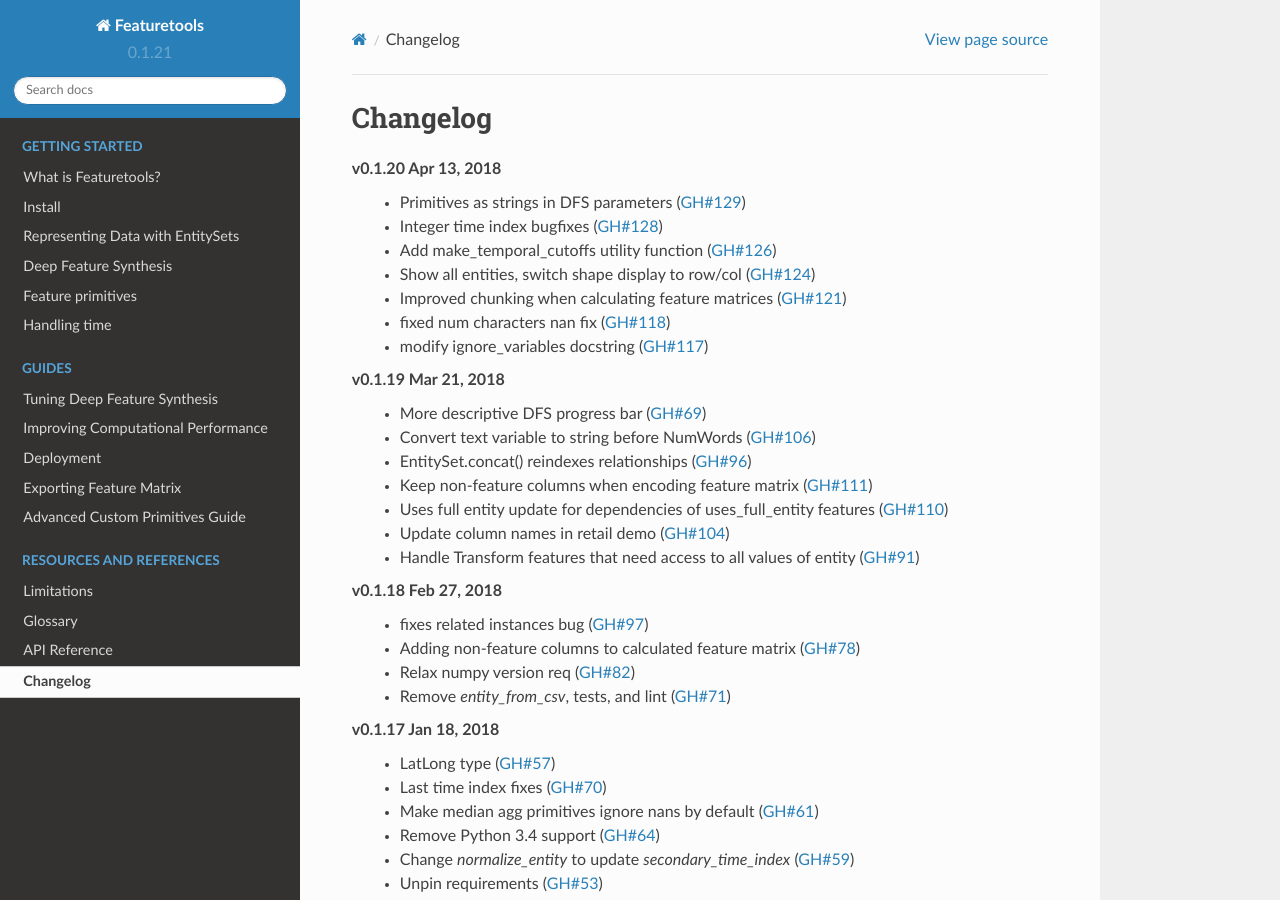
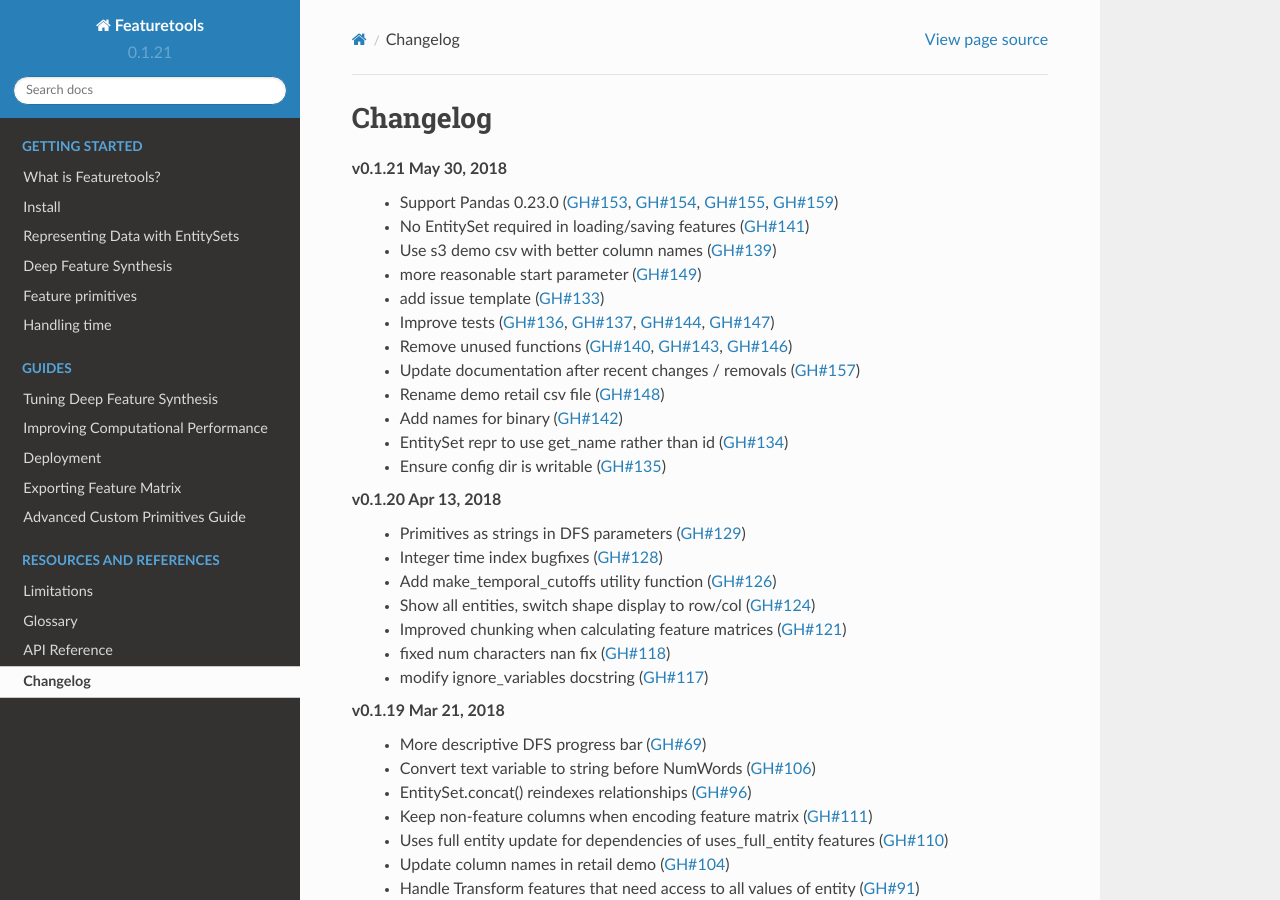
Before and after one commit to alteryx/featuretools, a Sphinx documentation site: the page built from docs/source/changelog.rst, in a window 1280 px wide and 900 px high. Built offline with Sphinx 7.4.7 and the Read the Docs theme 2.0.0, drawn with Linux system fonts in a browser that asks for light colours; comment, search, counter and statistics services are not loaded.

Commit message:
update changelog

```diff
--- a/docs/source/changelog.rst
+++ b/docs/source/changelog.rst
@@ -2,6 +2,20 @@
 
 Changelog
 ---------
+**v0.1.21** May 30, 2018
+    * Support Pandas 0.23.0 (:pr:`153`, :pr:`154`, :pr:`155`, :pr:`159`)
+    * No EntitySet required in loading/saving features (:pr:`141`)
+    * Use s3 demo csv with better column names (:pr:`139`)
+    * more reasonable start parameter (:pr:`149`)
+    * add issue template (:pr:`133`)
+    * Improve tests (:pr:`136`, :pr:`137`, :pr:`144`, :pr:`147`)
+    * Remove unused functions (:pr:`140`, :pr:`143`, :pr:`146`)
+    * Update documentation after recent changes / removals (:pr:`157`)
+    * Rename demo retail csv file (:pr:`148`)
+    * Add names for binary (:pr:`142`)
+    * EntitySet repr to use get_name rather than id (:pr:`134`)
+    * Ensure config dir is writable (:pr:`135`)
+
 **v0.1.20** Apr 13, 2018
     * Primitives as strings in DFS parameters (:pr:`129`)
     * Integer time index bugfixes (:pr:`128`)
```
